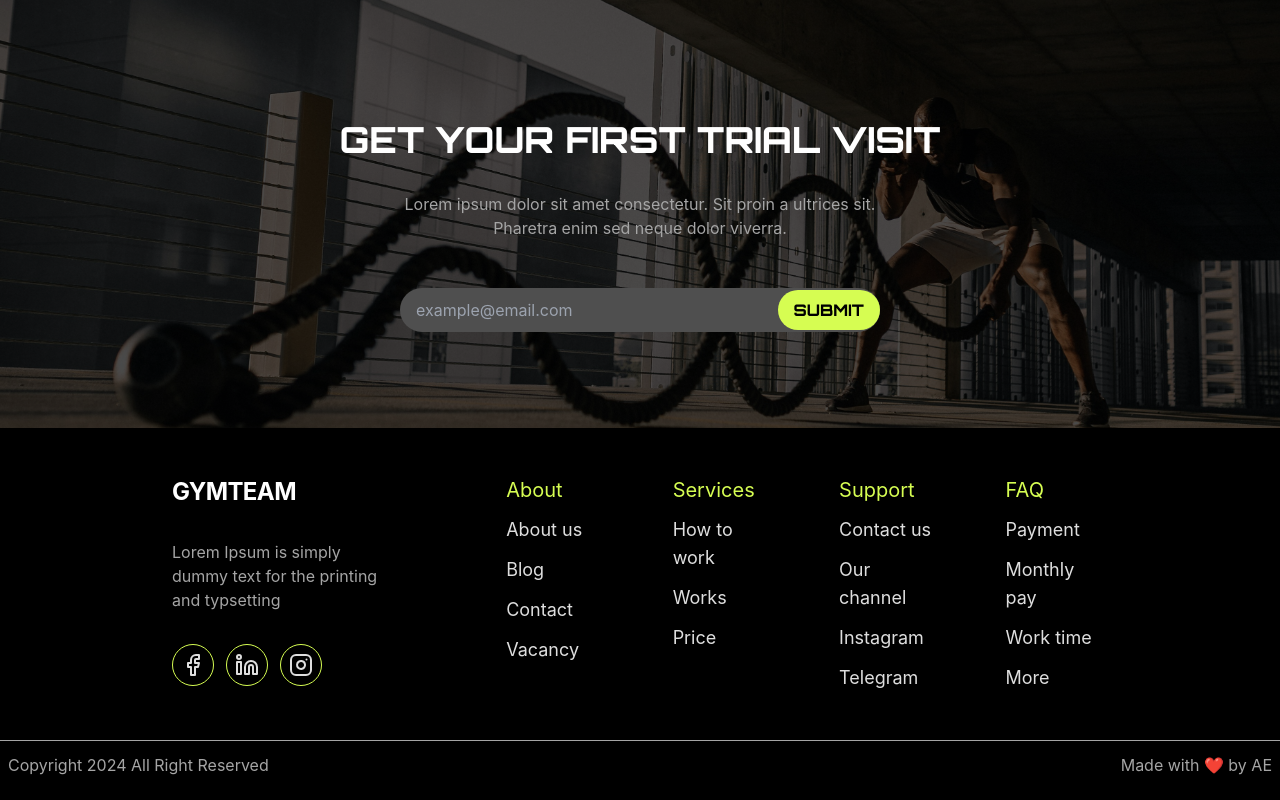
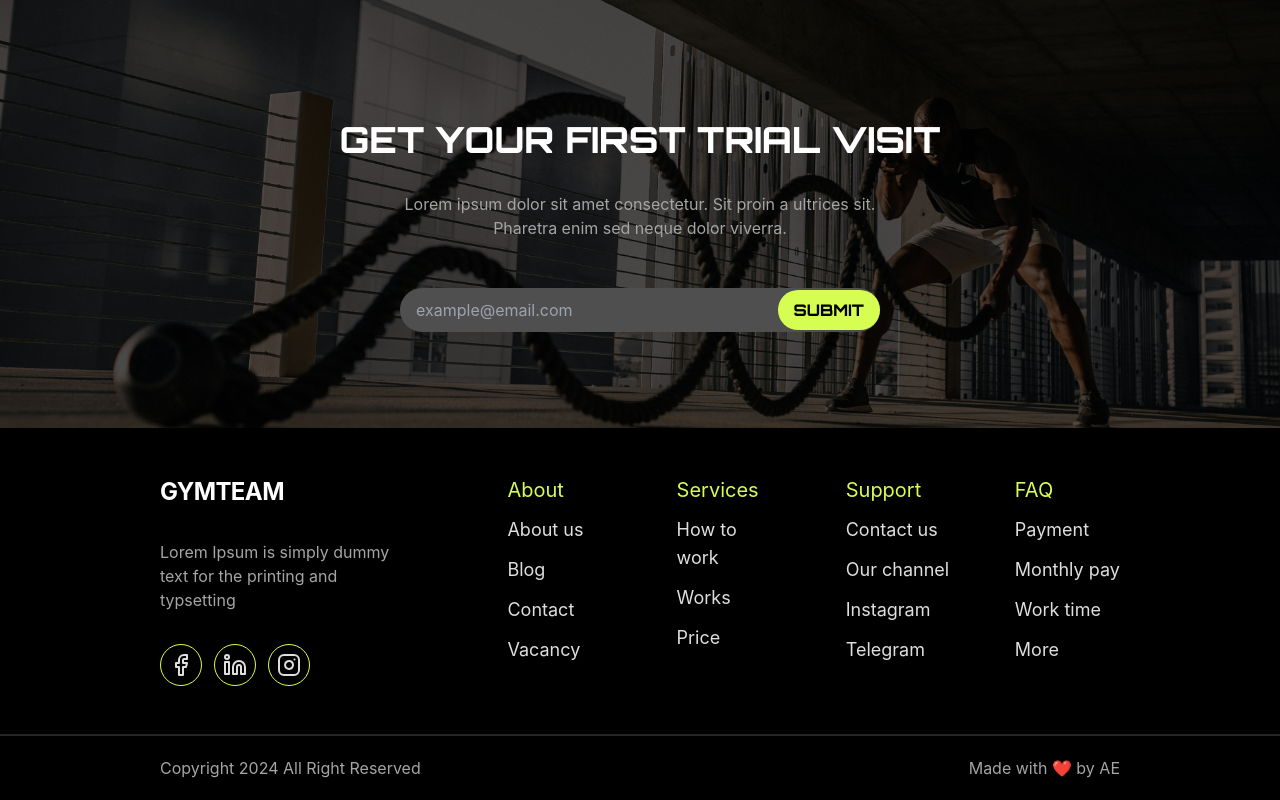
Before and after one commit to aehamdy/gymteam_landingpage, a React (Vite) app: page / in a window 1280 px wide. Shown: the part 4758-5558 px from the top of the page. Built offline with nearby package versions, Linux system fonts and the light colour scheme.

Commit message:
style: Adjust FooterBottomBar styling

```diff
--- a/src/components/Footer.jsx
+++ b/src/components/Footer.jsx
@@ -60,7 +60,7 @@ const icons = [facebookIcon, linkedinIcon, instagramIcon];
 
 function Footer() {
   return (
-    <footer className=" py-section-spacing px-3">
+    <footer className="py-section-spacing">
       <div className="flex flex-col md:flex-row justify-between gap-8 px-section-horizontal-padding">
         <div className="flex flex-col gap-8 md:w-1/3">
           <Logo />
--- a/src/components/FooterBottomBar.jsx
+++ b/src/components/FooterBottomBar.jsx
@@ -1,8 +1,10 @@
 function FooterBottomBar() {
   return (
-    <div className="flex flex-col md:flex-row items-center justify-between gap-2 py-3 px-2 text-secondary-paragraph border-t border-t-secondary-paragraph">
-      <p>Copyright 2024 All Right Reserved</p>
-      <p className="hover:text-white duration-short">Made with ❤️ by AE</p>
+    <div className=" py-5 text-secondary-paragraph border-t-2 border-t-[#252525]">
+      <div className="flex flex-col md:flex-row items-center justify-between gap-2 px-section-horizontal-padding">
+        <p>Copyright 2024 All Right Reserved</p>
+        <p className="hover:text-white duration-short">Made with ❤️ by AE</p>
+      </div>
     </div>
   );
 }
```
